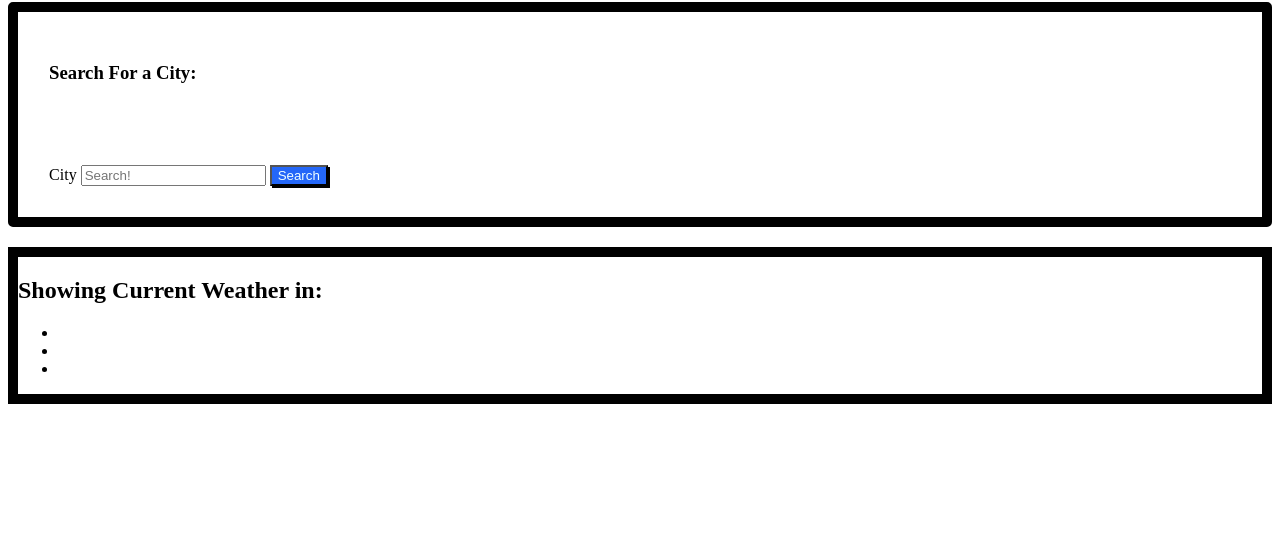
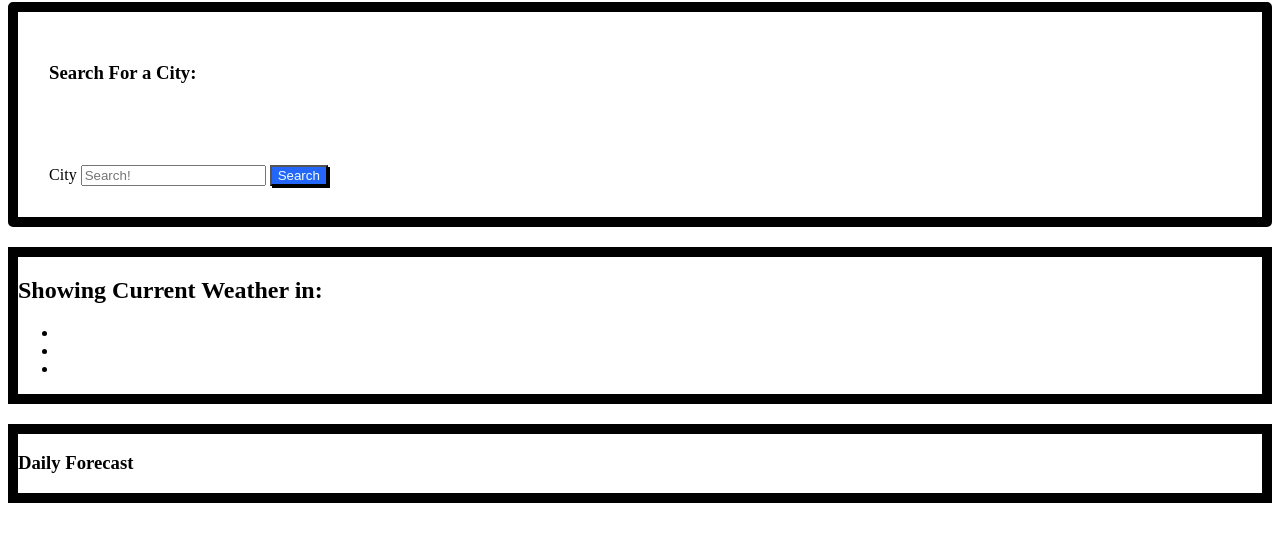
Before and after one commit to Joshwashku1/my-first-weather-app, a plain HTML site: page index.html in a window 1280 px wide. Shown: the part 78-620 px from the top of the page. Drawn offline with Linux system fonts and the light colour scheme.

Commit message:
added a daily forecast container

```diff
--- a/assets/style.css
+++ b/assets/style.css
@@ -28,3 +28,8 @@
     border: 10px solid black;
     margin: 0 0 20px 0;
 }
+
+.daily-forecast{
+    border: 10px solid black;
+    margin: 0 0 20px 0;
+}
--- a/index.html
+++ b/index.html
@@ -39,6 +39,13 @@
         </ul>
       </div>
     </div>
+
+    <div class="daily-forecast">
+        <h3>Daily Forecast</h3>
+        <div class="forecast-container">
+
+        </div>
+    </div>
   </div>
 
   <script src="./assets/script.js"></script>
```
